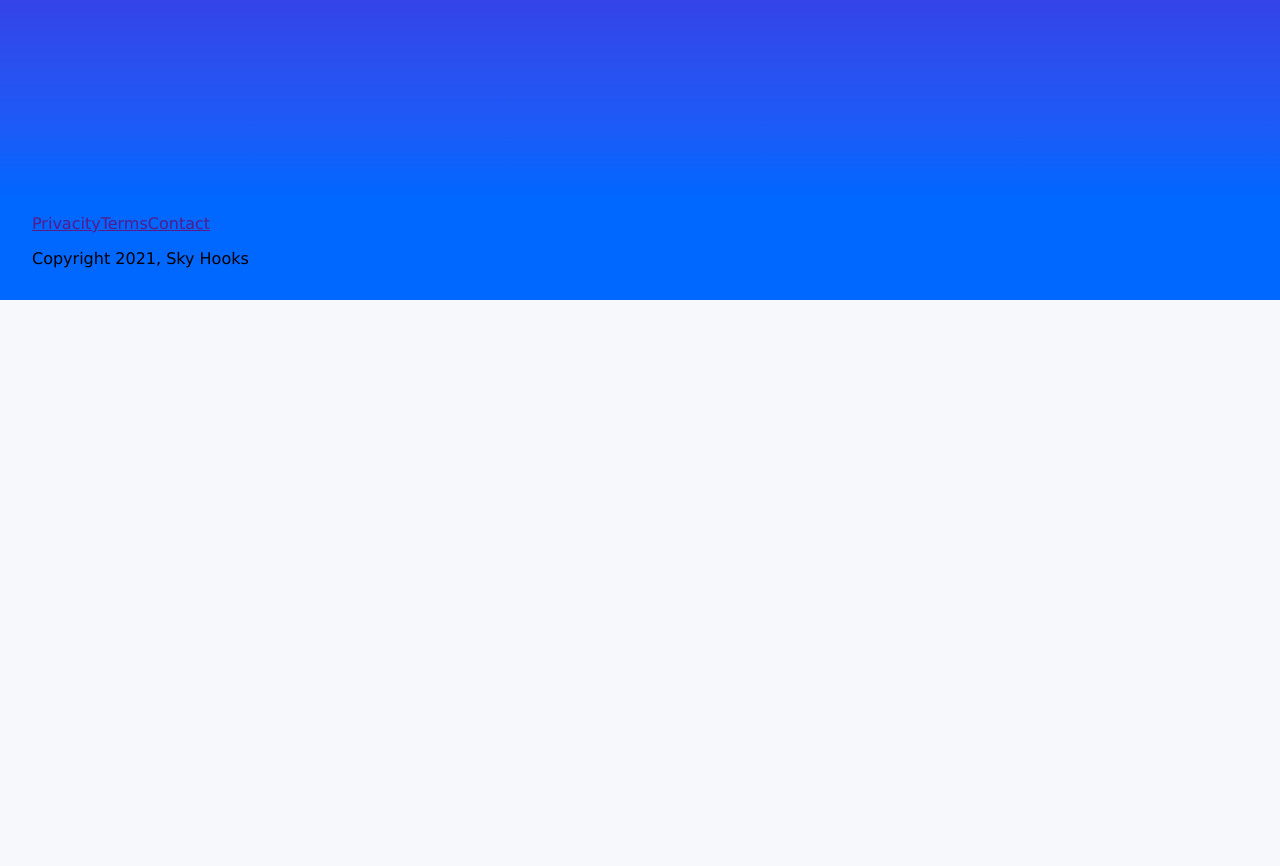
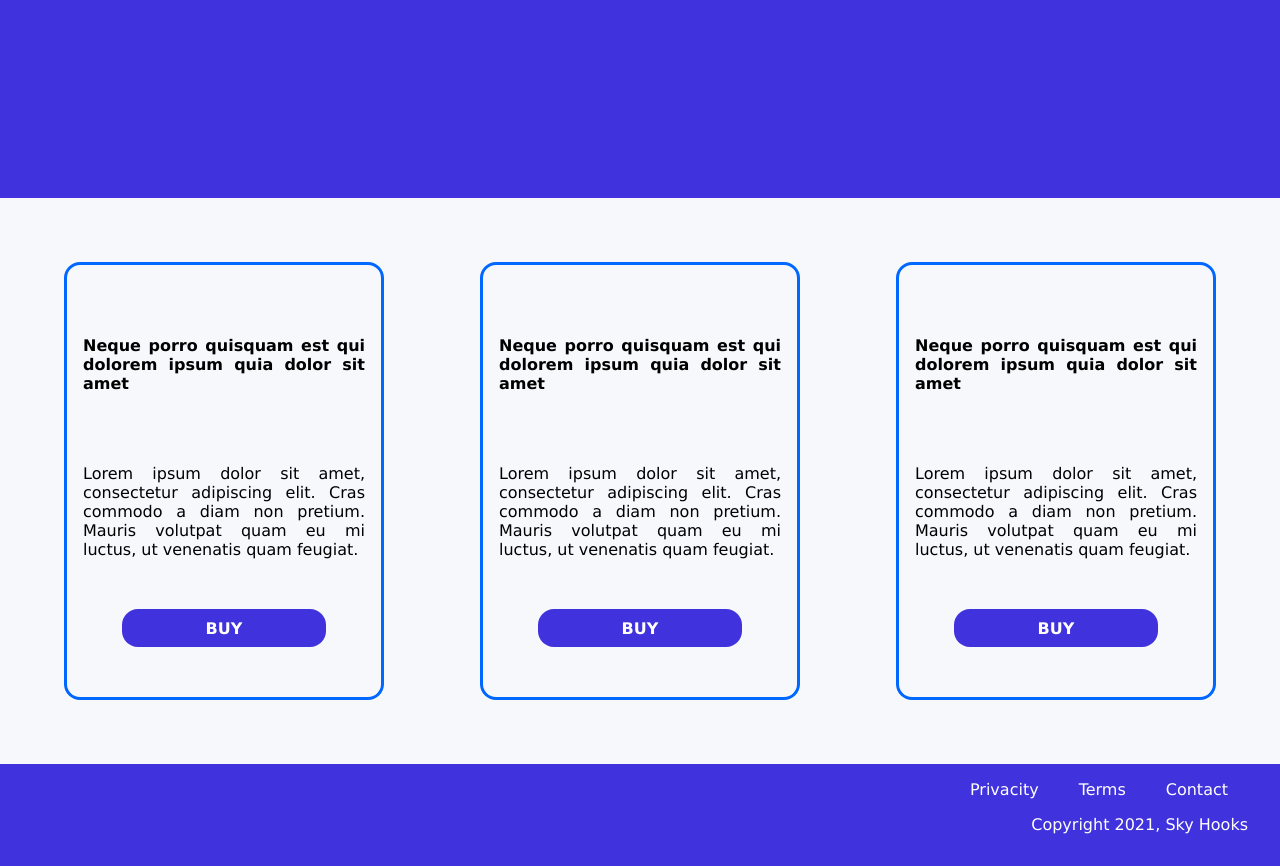
Before and after one commit to gabriwill/HTML-CSS_PROJECTS, a plain HTML site: page landing_page/index.html in a window 1280 px wide. Shown: the part 2048-2914 px from the top of the page. Before the commit the page ends 2348 px from the top, so only its background shows below. Drawn offline with Linux system fonts and the light colour scheme.

Commit message:
add pricing section and footer css

```diff
--- a/landing_page/index.html
+++ b/landing_page/index.html
@@ -20,7 +20,7 @@
             <ul>
                 <li><a class="nav-link" href="#features">Feature</a></li>
                 <li><a class="nav-link" href="#how-works">How It Works</a></li>
-                <li><a class="nav-link" href="#first-section">Pricing</a></li>
+                <li><a class="nav-link" href="#pricing">Pricing</a></li>
             </ul>
         </nav>
     </header>
@@ -64,6 +64,23 @@
                 allow="accelerometer; autoplay; clipboard-write; encrypted-media; gyroscope; picture-in-picture"
                 allowfullscreen></iframe>
         </section>
+        <section id="pricing">
+            <article>
+                <h4>Neque porro quisquam est qui dolorem ipsum quia dolor sit amet</h4>
+                <p>Lorem ipsum dolor sit amet, consectetur adipiscing elit. Cras commodo a diam non pretium. Mauris volutpat quam eu mi luctus, ut venenatis quam feugiat.</p>
+                <div><strong>Buy</strong></div>
+            </article>
+            <article>
+                <h4>Neque porro quisquam est qui dolorem ipsum quia dolor sit amet</h4>
+                <p>Lorem ipsum dolor sit amet, consectetur adipiscing elit. Cras commodo a diam non pretium. Mauris volutpat quam eu mi luctus, ut venenatis quam feugiat.</p>
+                <div><strong>Buy</strong></div>
+            </article>
+            <article>
+                <h4>Neque porro quisquam est qui dolorem ipsum quia dolor sit amet</h4>
+                <p>Lorem ipsum dolor sit amet, consectetur adipiscing elit. Cras commodo a diam non pretium. Mauris volutpat quam eu mi luctus, ut venenatis quam feugiat.</p>
+                <div><strong>Buy</strong></div>
+            </article>
+        </section>
     </main>
     <footer>
         <div><a href="">Privacity</a><a href="">Terms</a><a href="">Contact</a></div>
--- a/landing_page/styles.css
+++ b/landing_page/styles.css
@@ -120,14 +120,14 @@ main{
     background-color: #008B75;
     color: white;
 }
-#features{
+#features,#pricing{
     display: flex;
     align-items: center;
     justify-content: space-evenly;
     padding: 1em;
 }
 
-#features article{
+#features article,#pricing article{
     height: 50vh;
     width: 20vw;
     min-width: 250px;
@@ -161,13 +161,44 @@ main{
 }
 #how-works{
     margin-bottom: 0;
-    background-image: linear-gradient(to bottom, #4032dc,#4032dc,#4032dc,#4032dc,#4032dc,#4032dc,#4032dc,#4032dc,#4032dc, #3641e6, #2b4fef, #1c5bf7, #0067ff);
+    background-color:  #4032dc;
 }
 
+#pricing article div{
+    display: flex;
+    justify-content: center;
+    align-items: center;
+    height: 2em;
+    width: 70%;
+    background-color: #4032dc;
+
+    color: white;
+    font-weight: bold;
+    text-transform: uppercase;
+
+    border-radius: 1em;
+    padding: 0.2em;
+
+    transition: all 0.5s;
+}
+#pricing article div:hover{
+    background-color: white;
+    color: #4032dc;
+    border: 2px solid #4032dc;
+}
 footer{
     max-width: 100vw;
     padding: 1em 2em;
-    background-color: #0067ff;
+    text-align: right;
+    background-color: #4032dc;
+}
+footer p{
+    color: white;
+}
+footer a{
+    margin: 20px;
+    text-decoration: none;
+    color: white;
 }
 
 @media (max-width: 1200px){
```
